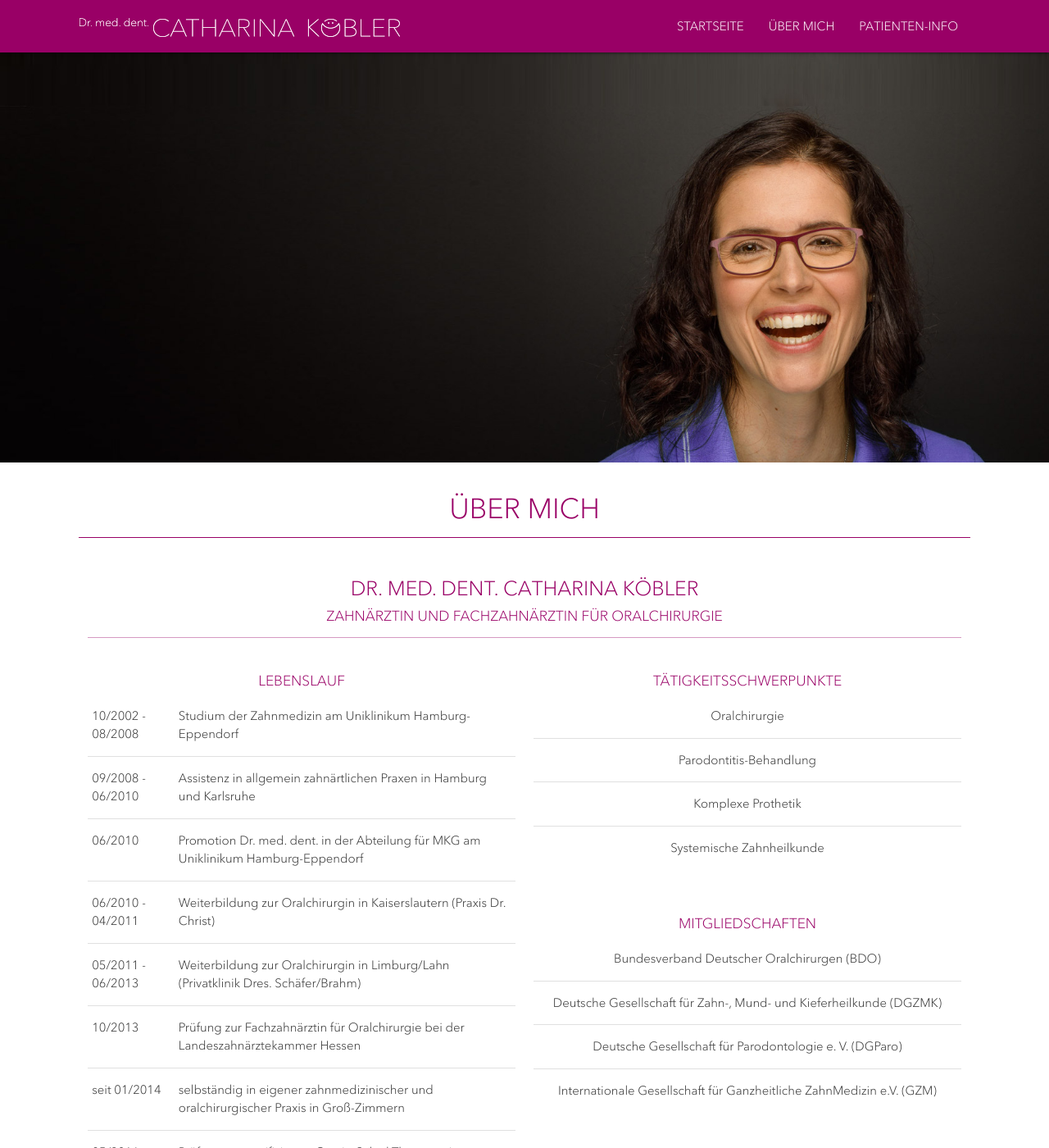
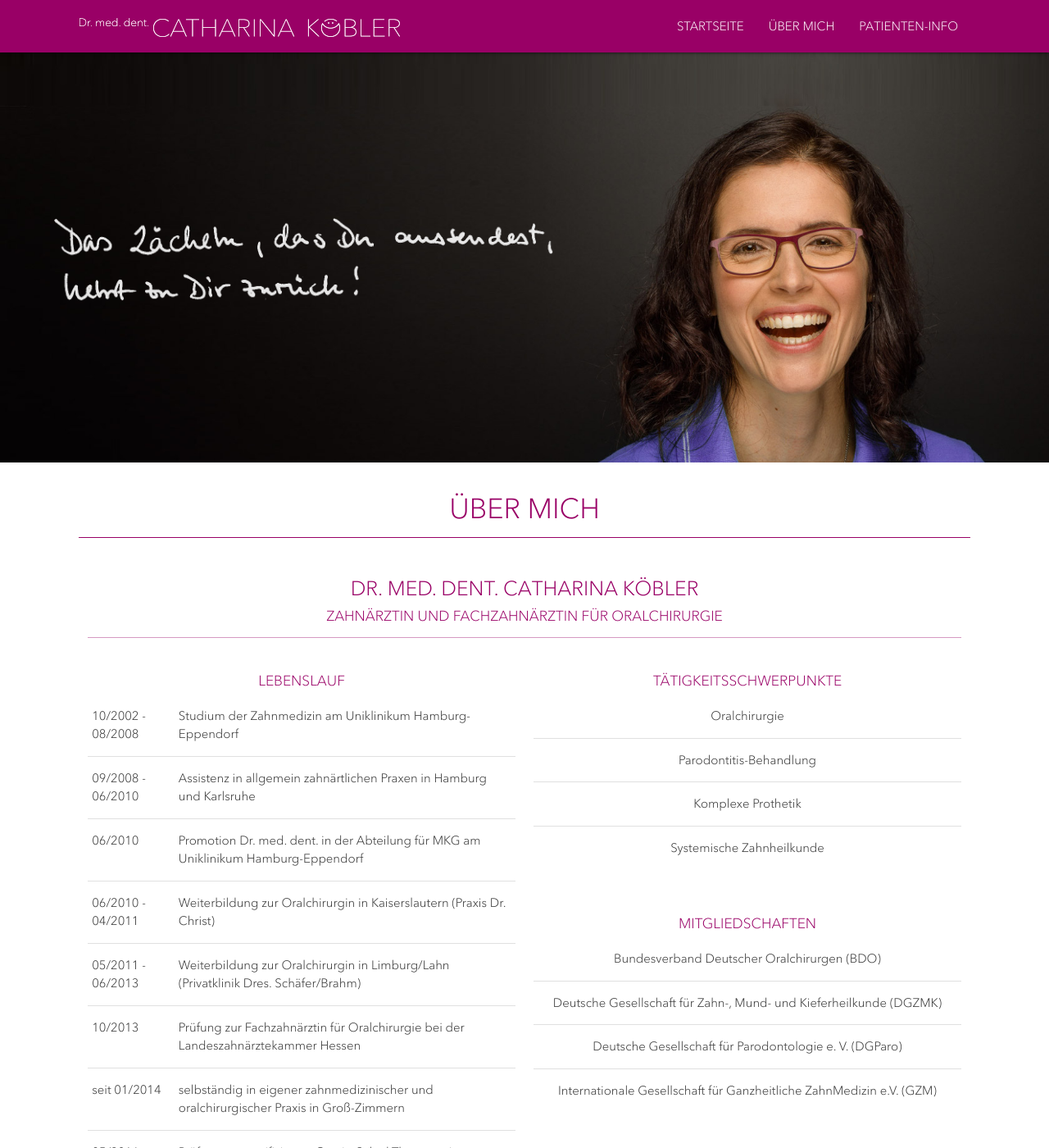
Before and after one commit to praxisdrkoebler/praxisdrkoebler.github.io, a Jekyll site: the page built from ueber-mich.html, in a window 1280 px wide and 1400 px high. Shown: the whole window at 82% size. Built offline with Jekyll 4.4.1, drawn with Linux system fonts in a browser that asks for light colours.

Commit message:
add handwritings

```diff
--- a/css/style.css
+++ b/css/style.css
@@ -231,3 +231,22 @@ i.material-icons {
 .resume td {
   vertical-align: top;
 }
+
+.handwriting {
+  position: absolute;
+  top: 200px;
+  width: 48vw;
+  opacity: 0.9
+}
+@media only screen and (max-width: 400px) {
+  .handwriting {
+    top: 100px;
+    width: 60vw;
+  }
+}
+.handwriting.right {
+  right: 5vw;
+}
+.handwriting.left {
+  left: 5vw;
+}
--- a/patienten-info.html
+++ b/patienten-info.html
@@ -3,6 +3,8 @@ layout: hero
 title: Patienten Informationen
 heroimg: cko3.jpg
 ---
+
+<img src="/images/mittelpunkt.png" class="handwriting right"/>
 
 <div class="container section">
   <div class="row">
--- a/ueber-mich.html
+++ b/ueber-mich.html
@@ -3,6 +3,8 @@ layout: hero
 title: Über mich
 heroimg: cko2.jpg
 ---
+
+<img src="/images/laecheln.png" class="handwriting left"/>
 
 <div class="container center-align aboutme">
   <div class="row">
```
Also changed, not shown: images/laecheln.png (added), images/mittelpunkt.png (added).
